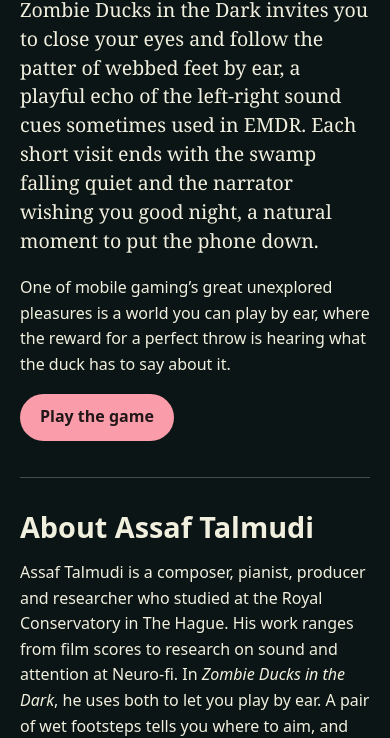
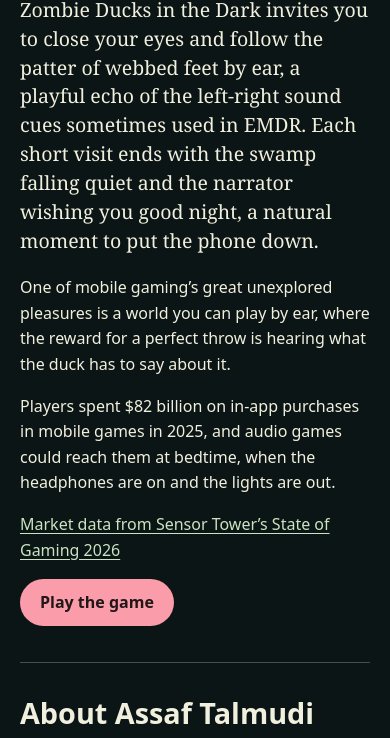
Before and after one commit to assaftalmudi-create/zombie-ducks-in-the-dark, a plain HTML site: page about.html in a window 390 px wide. Shown: the part 367-1105 px from the top of the page. Drawn offline with Linux system fonts and the light colour scheme.

Commit message:
Ground the bedtime audio opportunity in mobile game spending data

```diff
--- a/about.html
+++ b/about.html
@@ -39,6 +39,8 @@
         <h1>Zombie Ducks in the Dark</h1>
         <p class="pitch">Zombie Ducks in the Dark invites you to close your eyes and follow the patter of webbed feet by ear, a playful echo of the left-right sound cues sometimes used in EMDR. Each short visit ends with the swamp falling quiet and the narrator wishing you good night, a natural moment to put the phone down.</p>
         <p>One of mobile gaming’s great unexplored pleasures is a world you can play by ear, where the reward for a perfect throw is hearing what the duck has to say about it.</p>
+        <p>Players spent $82 billion on in-app purchases in mobile games in 2025, and audio games could reach them at bedtime, when the headphones are on and the lights are out.</p>
+        <p><a href="https://sensortower.com/press/press-release-sensor-tower-state-of-gaming-gaming-drove-52-billion-downloads-82b-iap-revenue-on-mobile-and-12b-premium-revenue-on-steam">Market data from Sensor Tower’s State of Gaming 2026</a></p>
         <a class="play" href="./">Play the game</a>
       </header>
       <section id="assaf-talmudi" aria-labelledby="creator">
```
